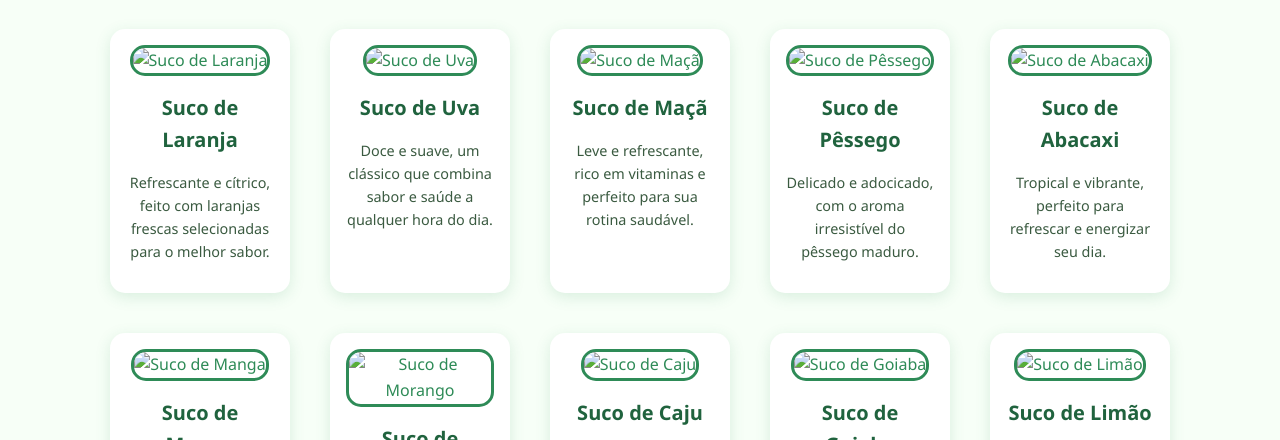
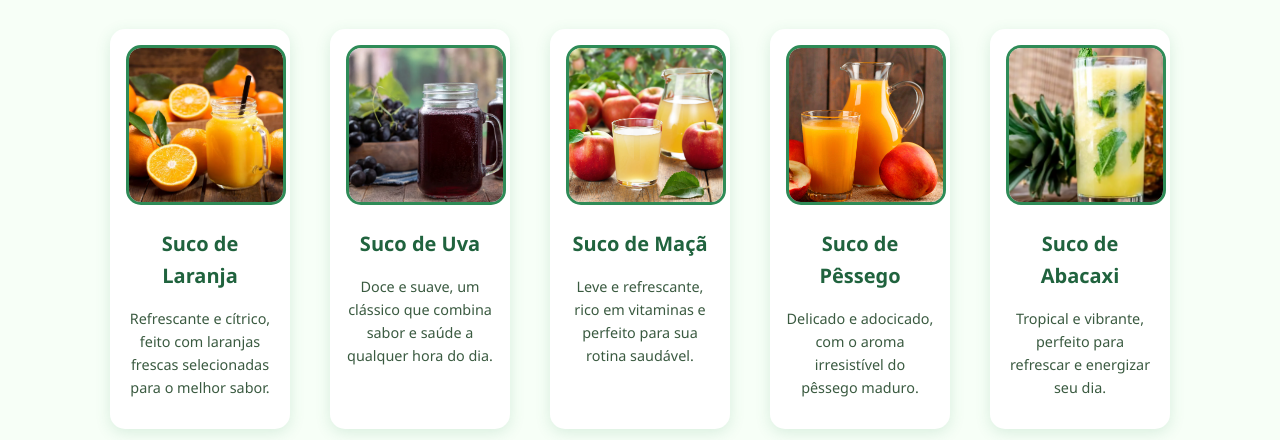
Before and after one commit to Victor30044/atvd-css-flexbox, a plain HTML site: page index.html in a window 1280 px wide. Shown: the part 294-734 px from the top of the page. Drawn offline with Linux system fonts and the light colour scheme; the site is published under a folder, as on GitHub Pages, so addresses that start at the root find nothing.

Commit message:
atvd css flexbox

```diff
--- a/index.html
+++ b/index.html
@@ -17,54 +17,54 @@
       <h2 id="sabores-titulo">Sabores disponíveis</h2>
       <div class="imagens">
         <article class="item">
-          <img src="/suco-de-laranja.webp" alt="Suco de Laranja" />
+          <img src="./suco-de-laranja.webp" alt="Suco de Laranja" />
           <h3>Suco de Laranja</h3>
           <p>Refrescante e cítrico, feito com laranjas frescas selecionadas para o melhor sabor.</p>
         </article>
         <article class="item">
-          <img src="/suco de uva.webp" alt="Suco de Uva" />
+          <img src="./suco de uva.webp" alt="Suco de Uva" />
           <h3>Suco de Uva</h3>
           <p>Doce e suave, um clássico que combina sabor e saúde a qualquer hora do dia.</p>
         </article>
         <article class="item">
-          <img src="/suco de maça.avif" alt="Suco de Maçã" />
+          <img src="./suco de maça.avif" alt="Suco de Maçã" />
           <h3>Suco de Maçã</h3>
           <p>Leve e refrescante, rico em vitaminas e perfeito para sua rotina saudável.</p>
         </article>
         <article class="item">
-          <img src="/suco-de-pessego.jpg" alt="Suco de Pêssego" />
+          <img src="./suco-de-pessego.jpg" alt="Suco de Pêssego" />
           <h3>Suco de Pêssego</h3>
           <p>Delicado e adocicado, com o aroma irresistível do pêssego maduro.</p>
         </article>
         <article class="item">
-          <img src="/suco-de-abacaxi.webp" alt="Suco de Abacaxi" />
+          <img src="./suco-de-abacaxi.webp" alt="Suco de Abacaxi" />
           <h3>Suco de Abacaxi</h3>
           <p>Tropical e vibrante, perfeito para refrescar e energizar seu dia.</p>
         </article>
         <article class="item">
-          <img src="/suco-de-manga.webp" alt="Suco de Manga" />
+          <img src="./suco-de-manga.webp" alt="Suco de Manga" />
           <h3>Suco de Manga</h3>
           <p>Cremoso e doce, feito com mangas selecionadas para um sabor irresistível.</p>
         </article>
 
 
         <article class="item">
-          <img src="/Suco-fresco-de-morango.jpg" alt="Suco de Morango" />
+          <img src="./Suco-fresco-de-morango.jpg" alt="Suco de Morango" />
           <h3>Suco de Morango</h3>
           <p>Doce e levemente ácido, perfeito para quem ama sabores frescos.</p>
         </article>
         <article class="item">
-          <img src="/Suco-de-caju-com-a-fruta.jpg" alt="Suco de Caju" />
+          <img src="./Suco-de-caju-com-a-fruta.jpg" alt="Suco de Caju" />
           <h3>Suco de Caju</h3>
           <p>Exótico e saboroso, com um toque tropical muito especial.</p>
         </article>
         <article class="item">
-          <img src="/suco de goiaba.jfif" alt="Suco de Goiaba" />
+          <img src="./suco de goiaba.jfif" alt="Suco de Goiaba" />
           <h3>Suco de Goiaba</h3>
           <p>Delicioso, rico em vitamina C e cheio de sabor marcante.</p>
         </article>
         <article class="item">
-          <img src="/suco-de-limao.webp  " alt="Suco de Limão" />
+          <img src="./suco-de-limao.webp  " alt="Suco de Limão" />
           <h3>Suco de Limão</h3>
           <p>Azedinho e refrescante, ótimo para hidratar e revitalizar.</p>
         </article>
```
